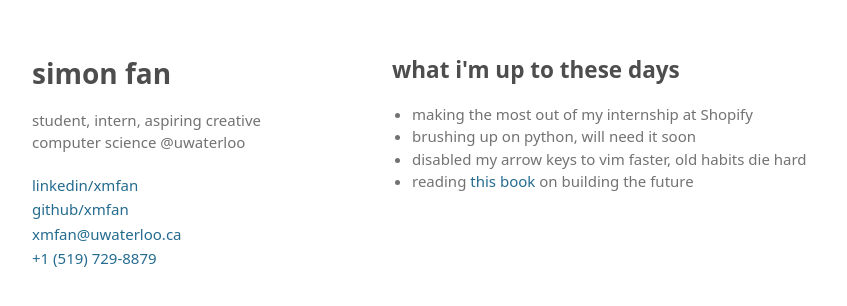
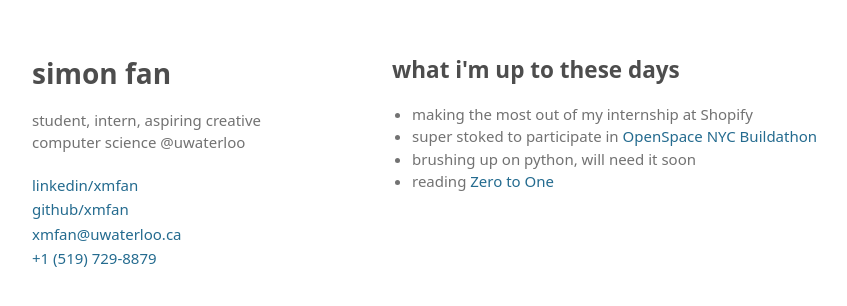
Before and after one commit to xmfan/xmfan.github.io, a plain HTML site: page index.html in a window 1280 px wide. Shown: the whole page, without its empty margins (178-1025 px from the left). Drawn offline with Linux system fonts and the light colour scheme.

Commit message:
updated content

```diff
--- a/index.html
+++ b/index.html
@@ -27,9 +27,9 @@
 				<h2>what i'm up to these days</h2>
 				<ul>
 					<li>making the most out of my internship at Shopify</li>
+          <li>super stoked to participate in <a href="https://openspacenyc.splashthat.com/">OpenSpace NYC Buildathon</a></li>
 					<li>brushing up on python, will need it soon</li>
-					<li>disabled my arrow keys to vim faster, old habits die hard</li>
-					<li>reading <a href="https://www.goodreads.com/book/show/18050143-zero-to-one">this book</a> on building the future</li>
+					<li>reading <a href="https://www.goodreads.com/book/show/18050143-zero-to-one">Zero to One</a></li>
 				</ul>
 
         <!-- <div class="horizontal-navbar">
```
